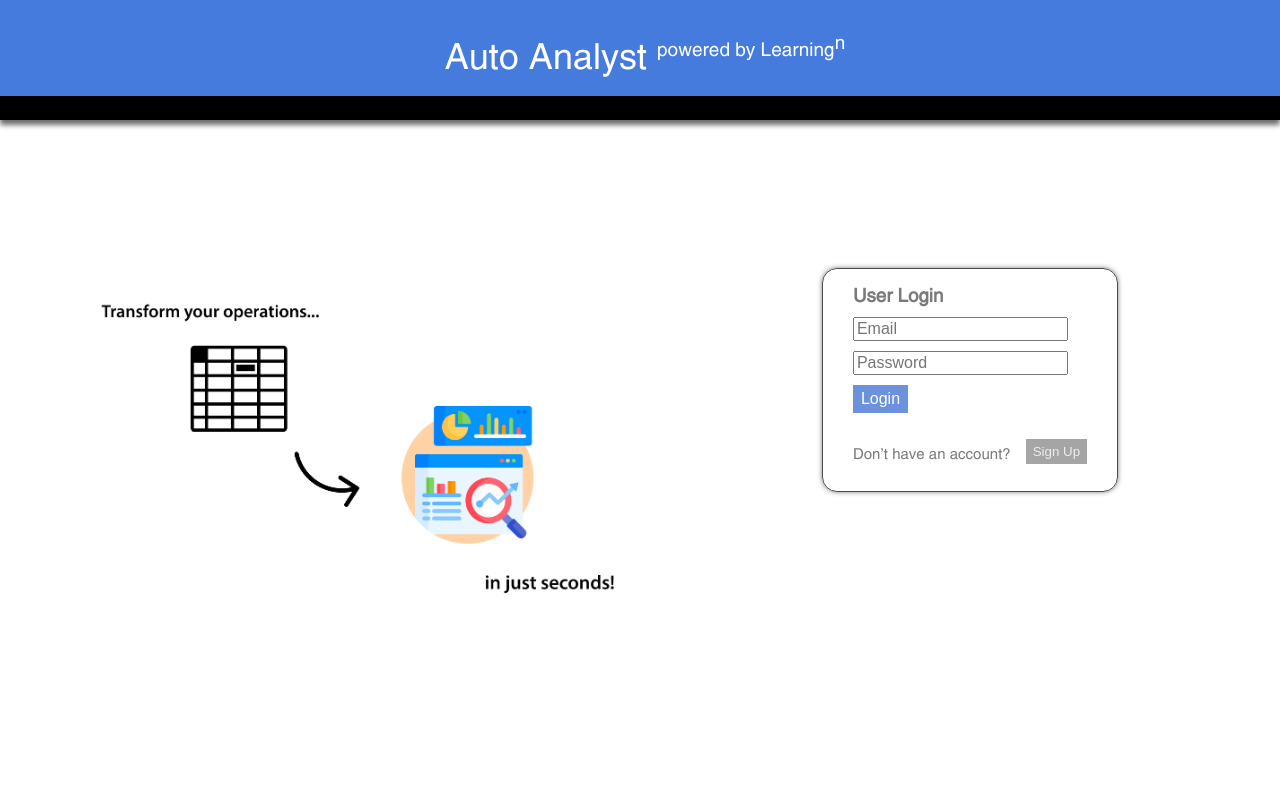
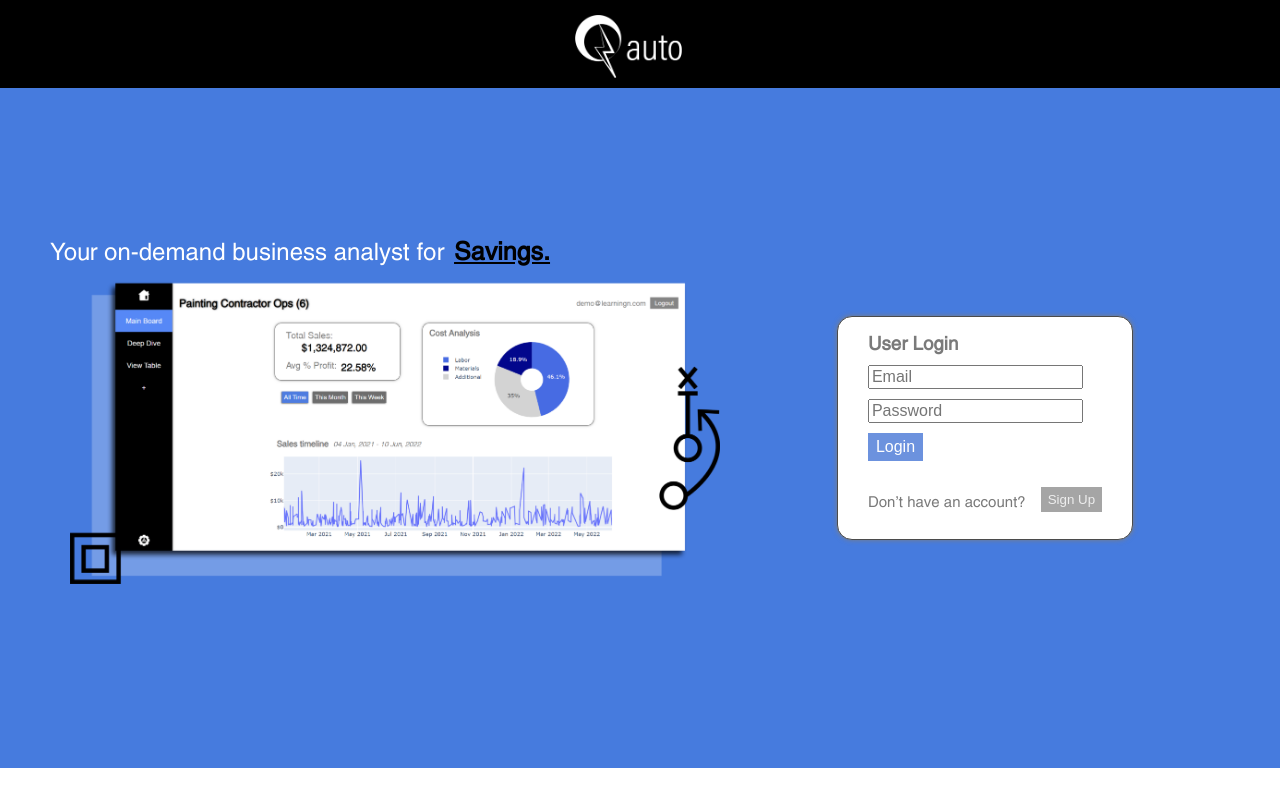
Before and after one commit to JRose31/ABADashboards, a Flask app: page / in a window 1280 px wide. Run offline with Flask 3, Linux system fonts and the light colour scheme.

Commit message:
Frontent UI Updates

```diff
--- a/app.py
+++ b/app.py
@@ -8,7 +8,7 @@
 from werkzeug.utils import secure_filename
 import os
 from os.path import join, dirname, realpath
-from handlers.data_handling import file_options, saveData, CurrentData, processNewRecord, getRequestedData
+from handlers.data_handling import file_options, saveData, CurrentData, processNewRecord, getRequestedData, renderDashboard
 from handlers.graph_templates import *
 from handlers.models import *
 import secrets
@@ -216,42 +216,7 @@
             return redirect('/active-dashboard')
 
     data = session.get("preview_dataframe")
-
-    data_obj = CurrentData()
-    data_obj.extract_data(data)
-    data_obj.update_percent_profit()
-
-    # Save dataframe and field names as variables
-    pandas_df = data_obj.pandas_df
-    dates = data_obj.dates
-    sales = data_obj.sales
-    costs = data_obj.costs
-    labor = data_obj.labor
-    materials = data_obj.materials
-
-    min_date = min(pandas_df[dates]).strftime('%d %b, %Y')
-    max_date = max(pandas_df[dates]).strftime('%d %b, %Y')
-    total_sales_kpi = sum(pandas_df[sales])
-    total_sales_kpi = '${:,.2f}'.format(round(total_sales_kpi, 2))
-    avg_perc_profit = f"{round(sum(pandas_df['percent_profit'])/pandas_df.shape[0], 2)}%"
-    bar = create_bar_plot(pandas_df, costs, labor, materials)
-    ml_graph, summary_stats = anomaly_detection(pandas_df, columns={"date": dates,
-                                                                    "sales": sales,
-                                                                    "labor": labor,
-                                                                    "materials": materials,
-                                                                    }
-                                                )
-    line = create_line_plot(pandas_df, dates, sales)
-    table = create_table(pandas_df.loc[:100])
-    session["dashboard_objects"] = {"kpis": {"Total Sales": total_sales_kpi,
-                                             "Avg Percent Profit": avg_perc_profit},
-                                    "view_details": {"min_date": min_date,
-                                                     "max_date": max_date},
-                                    "visuals": {"bar": bar,
-                                                "line": line,
-                                                "table": table,
-                                                "ml_graph": ml_graph},
-                                    "anomalies": {"stats": summary_stats}}
+    session["dashboard_objects"] = renderDashboard(data)
     visual_objects = session.get("dashboard_objects")
 
     return render_template('active_dashboard.html', data=data, user=user, objects=visual_objects)
--- a/static/css/base.css
+++ b/static/css/base.css
@@ -40,12 +40,25 @@
 }
 
 .logo-container{
+    width: 100vw;
     height: 8vh;
-    padding-left: 10px;
+    /*padding-left: 15px;*/
     display: flex;
-    align-items: center;
     justify-content: center;
-    background-color: #467BDE;
+    /*background-color: #467BDE;*/
+    background-color: white;
+}
+
+#main-logo{
+    padding-top: 10px;
+    padding-bottom: 5px;
+    max-width: 130px;
+    max-height: 110px;
+    /*max-width:200px;*/
+    /*max-height:95px;*/
+    width: auto;
+    height: auto;
+    /*height: auto;*/
 }
 
 .logo-text{
--- a/static/css/login.css
+++ b/static/css/login.css
@@ -1,10 +1,20 @@
+.header{
+    height: fit-content;
+    background-color: black;
+    padding-bottom: 5px;
+    padding-top: 5px;
+}
 .logo-container{
-    height: 12vh;
+    height: fit-content;
+    background-color: black;
 }
 
 .navbar{
-    height: 3vh;
-    box-shadow: #6D6D6D 0 5px 5px;
+    display: none;
+}
+
+.content{
+    background-color: #467BDE;
 }
 
 .logo-text{
@@ -15,8 +25,9 @@
 }
 
 .logo-container sup{
+    font-style: italic;
     text-shadow: none;
-    font-size: 19px;
+    font-size: 16px;
     font-weight: lighter;
 }
 
@@ -24,20 +35,61 @@
     display: flex;
     flex-direction: column;
     width: 50vw;
-    height: available;
-    padding-left: 20px;
+    height: fit-content;
+    padding-left: 50px;
     align-self: center;
-    align-items: center;
+    margin-bottom: 50px;
+    align-items: flex-start;
+    margin-top: 40px;
+}
+
+.subtitle-text{
+    color: white;
+    font-size: 24px;
+    font-weight: 500;
+}
+
+.subtitle-highlight{
+    text-decoration: underline;
+    font-weight: bolder;
+    font-size: 25px;
+    margin-left: 3px;
+    margin-right: 2px;
+    color: black;
+    /*text-shadow: #858585 -1px 1px 3px;*/
+}
+
+.image-bkgnd-graphic{
+    display: flex;
+    width: 650px;
+    background-color: #6C92DE;
+    /*padding-left: 20px;*/
+    /*padding-top: 20px;*/
+    margin-top: 35px;
+    /*padding-top: 20px;*/
+    /*padding-left: 20px;*/
+    /*border-radius: 25px;*/
+}
+
+.info-graphic-img{
+    /*position: relative;*/
+    margin-left: 20px;
+    margin-bottom: 20px;
+    margin-top: 25px;
+    /*box-shadow: #4B4B4B -2px 2px 5px;*/
 }
 
 .login-container{
     align-self: center;
-    margin: 0 auto 20vh auto;
+    height: fit-content;
     align-content: center;
+    margin-left: auto;
+    margin-right: auto;
     display: flex;
     flex-direction: column;
     color: #7a7a7a;
     padding: 0 30px 20px 30px;
+    background-color: white;
 }
 
 input{
--- a/templates/base.html
+++ b/templates/base.html
@@ -9,7 +9,8 @@
 <body>
 <div class="header">
     <div class="logo-container">
-        <span class="logo-text">Auto Analyst <sup>powered by Learning<sup>n</sup></sup></span>
+        <img src="{{ url_for("static", filename="site_images/qauto_logo_white.png") }}" alt="" id="main-logo">
+{#        <span class="logo-text">Qauto Analyst <sup>powered by Learning<sup>n</sup></sup></span>#}
     </div>
     <nav class="navbar">
         {% block navbar %}
--- a/templates/login.html
+++ b/templates/login.html
@@ -7,7 +7,8 @@
 {% endblock %}
 {% block content %}
         <div class="graphic-container">
-            <img src="{{ url_for("static", filename="site_images/intro_graphic.png") }}" alt="" width="550px">
+            <span class="subtitle-text">Your on-demand business analyst for <span class="subtitle-highlight" id="swap-tagline">Savings.</span></span>
+            <img class="info-graphic-img" src="{{ url_for("static", filename="site_images/active_dashboard_screenshot.png") }}" alt="" width="650px">
         </div>
         <div class="login-container make-card">
             <h3>User Login</h3>
@@ -27,4 +28,20 @@
             </div>
         </div>
 
+    <script>
+    let text = ["Growth.", "Higher Profits.", "Scaling.", "More Revenue.", "Saving."];
+    let counter = 0;
+    let elem = document.getElementById("swap-tagline");
+    let inst = setInterval(change, 5000);
+
+    function change() {
+      elem.innerHTML = text[counter];
+      counter++;
+      if (counter >= text.length) {
+        counter = 0;
+        // clearInterval(inst); // uncomment this if you want to stop refreshing after one cycle
+      }
+    }
+    </script>
+
 {% endblock %}
```
Also changed, not shown: handlers/data_handling.py (+41 -1 lines), static/site_images/active_dashboard_screenshot.png (added), static/site_images/main_logo.png (added), static/site_images/qauto_logo_black.png (added), static/site_images/qauto_logo_white.png (added), 1 other file.
